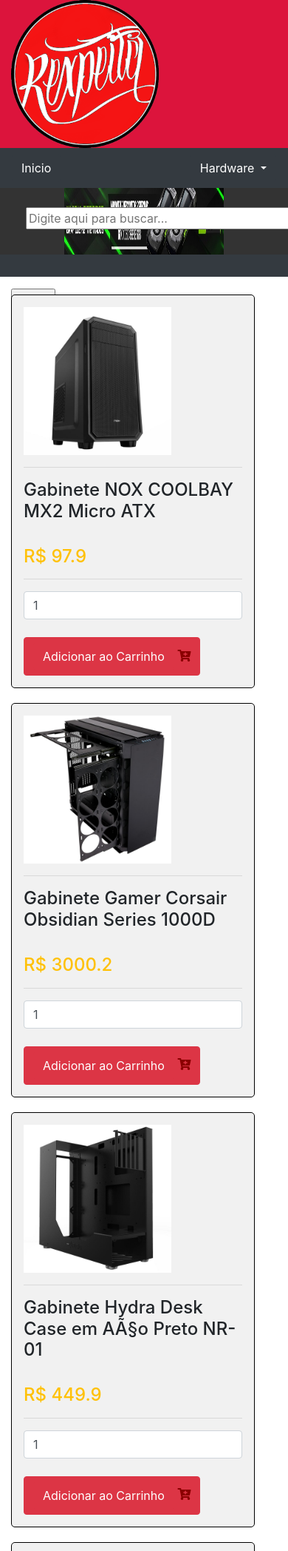
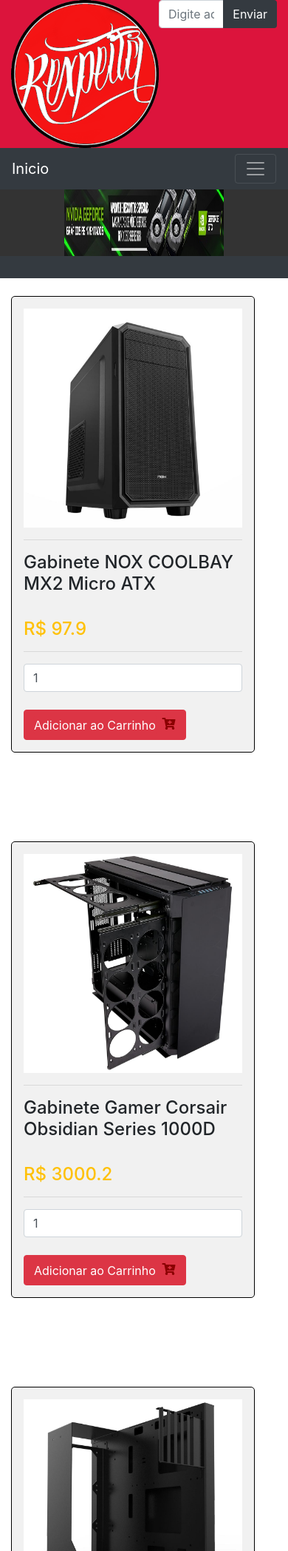
Before and after one commit to rexpeita-projeto-integrador/rexpeita, a PHP site: page /gabinete.php in a window 390 px wide; the page is wider, and only the part inside the window is pictured. Shown: the part 144-2240 px from the top of that part at 74% size. Run offline with PHP 8.4, Linux system fonts and the light colour scheme; data comes from the database, SQL or seed files in the repository; some libraries are stand-ins or nearby versions.

Commit message:
responsividade

```diff
--- a/css/cart.css
+++ b/css/cart.css
@@ -3,7 +3,7 @@
     background-color: #f1f1f1;
     border-radius: 5px;
     padding: 16px;
-    margin-bottom: 20px;
+    margin-bottom: 120px;
 }
 
 .table {
@@ -37,8 +37,8 @@
 .img-responsive {
     height: 100%;
     width: 100%;
-    max-height: 200px;
-    max-width: 200px;
+    max-height: 100%;
+    max-width: 100%;
 }
 
 .img-responsive2 {
--- a/gabinete.php
+++ b/gabinete.php
@@ -7,7 +7,8 @@
 
     <head>
         <title>Gabinete - Rexpeita</title>
-    </head>
+        <link rel="stylesheet" href="css/carrinho.css">
+        </head>
 
     <body>
         <!-- Banner -->
@@ -35,9 +36,9 @@
                     while($product = mysqli_fetch_assoc($result)) :
                     //print_r($product);
                     ?>
-                        <div class="col-sm-4 col-md-3">
+                        <div class="col-sm-4 col-md-5  col-lg-3"  >
                                 <form method="POST" action="cart.php?action=add&id=<?php echo $product['id']; ?>">
-                                    <div class="products">
+                                    <div class="products" style="width:250px padding:50px;">
                                         <a href="<?php echo $product['id']; ?>.php"><img src="<?php echo $product['image']; ?>" class="img-responsive"></a>
                                         <hr>
                                         <h4><?php echo $product['name']; ?></h4>
@@ -48,9 +49,9 @@
                                         <input type="hidden" name="name" value="<?php echo $product['name']; ?>" />
                                         <input type="hidden" name="price" value="<?php echo $product['price']; ?>" />
                                         <br>
-                                        <a href="#" class="btn btn-danger">
-                                            <input type="submit" name="add_to_cart" class="btn btn-danger" width="200px" height="200px" value="Adicionar ao Carrinho">
-                                            <i class="fas fa-cart-plus"></i>
+                                        <a href="#" class="btn btn-danger" >
+                                            <input type="submit" name="add_to_cart" class="btn btn-danger" id="carrinho" value="Adicionar ao Carrinho" style="padding:0px; padding-right:1px;">
+                                            <i class="fas fa-cart-plus" style="padding:px; margin:2px;"></i>
                                         </a>
                                     </div>
                                     </form>
--- a/header.php
+++ b/header.php
@@ -22,6 +22,7 @@
     <link rel="stylesheet" href="https://use.fontawesome.com/releases/v5.8.1/css/all.css" integrity="sha384-50oBUHEmvpQ+1lW4y57PTFmhCaXp0ML5d60M1M7uH2+nqUivzIebhndOJK28anvf" crossorigin="anonymous">
 
     <!-- Bootstrap -->
+    <link rel="stylesheet" type="text/css" href="css/bootstrap.css"/>
     <link rel="stylesheet" href="https://stackpath.bootstrapcdn.com/bootstrap/4.3.1/css/bootstrap.min.css" integrity="sha384-ggOyR0iXCbMQv3Xipma34MD+dH/1fQ784/j6cY/iJTQUOhcWr7x9JvoRxT2MZw1T" crossorigin="anonymous">
 
 <head>
@@ -36,23 +37,24 @@
             <div class="row">
 
                 <!-- Social Networks -->
+            <div clss="row" id='teste'>
                 <div class="col-sm social-network float-left">
                     <a href="https://www.facebook.com" target="_blank" alt="Facebook da Rexpeita" title="Facebook da Rexpeita"><i class="fab fa-facebook-square fa-3x"></i></a>
 
                     <a href="https://www.twitter.com" target="_blank" alt="Twitter da Rexpeita" title="Twitter da Rexpeita"><i class="fab fa-twitter-square fa-3x"></i></a>
 
-                    <a href="#" alt="Brasil" title="Brasil" width=60px height=40px border=0><img src="img/Flag_Brazil.png" class="bandeira" width=60px height=40px border=0></a>
+                    <a href="#" alt="Brasil" title="Brasil" width=6px height=40px border=0><img src="img/Flag_Brazil.png" class="bandeira" width=60px height=40px border=0></a>
 
                     <a href="#" alt="Argentina" title="Argentina - Em breve..." width=60px height=40px border=0><img src="img/Flag_Argentina.png" class="bandeira" width=60px height=40px border=0></a>
-
                 </div>
-
+            </div>
                 <!-- Service Center -->
-                <div class="col-sm service-center float-right">
+                <div class="col-sm service-center float-right" id="teste">
                     <a href="home.php" alt="Minha Conta" title="Minha Conta"><i class="fas fa-user-circle fa-3x"></i></a>
 
                     <a href="cart.php" alt="Carrinho de Compras" title="Carrinho de Compras"><i class="fas fa-shopping-cart fa-3x"></i></a>
                 </div>
+
             <!-- 1 Row End -->
             </div>
         </div>
@@ -66,47 +68,68 @@
 
                 <!-- Column Logo Container -->
                 <div class="col-sm logo-container">
-                    <a href="index.php"><img src="img/rexpeita.png" class="img-fluid float-left" height="200px" width="200px"></a>
+                    <a href="index.php"><img src="img/rexpeita.png" class="img-fluid float-left" height="100" width="200px"></a>
 
                     <!-- Search Bar -->
-                        <form method="post">
-                            <input type="text" name="search" placeholder="Digite aqui para buscar..." border="0" class="img-fluid float-sm-left search-bar">
-                            <input type="submit" name="submit" border="0" class="img-fluid float-sm-left search-bar-img">
-                        </form>
-
+                    <div class="row">
+                        <div class="form-group">
+                            <div class="input-group mb-3" id=search>
+                                <input type="text"  name="search" placeholder="Digite aqui para buscar..."class="form-control">
+                                <div class="input-group-append">
+                                    <button class="btn  bg-dark" type="submit" style="color:white;">Enviar</button>
+                                </div>
+                            </div>
+                        </div>
+                    </div>
                 </div>
             <!-- 1 Row End -->
             </div>
         </div>
         <!-- Fluid Logo Container End -->
 
-        <!-- Nav Bar -->
-        <nav class="navbar navbar-expand-lg navbar-dark bg-dark">
-
-            <!-- Todos Produtos -->
-            <a href="all.php" class="btn btn-dark">Inicio</a>
-
-            <!-- Hardware -->
-            <div class="dropdown">
-              <button class="btn btn-dark dropdown-toggle" type="button" id="Hardware" data-toggle="dropdown">
-                Hardware
-              </button>
-
-              <!-- Items -->
-              <div class="dropdown-menu bg-light" aria-labelledby="Hardware">
-                <a class="dropdown-item" href="processadores.php">Processadores</a>
-                <a class="dropdown-item" href="placas-mae.php">Placa-Mãe</a>
-                <a class="dropdown-item" href="ram.php">Memória Ram</a>
-                <a class="dropdown-item" href="hd.php">Disco Rígido (HD)</a>
-                <a class="dropdown-item" href="ssd.php">Disco de Estado Sólido (SSD)</a>
-                <a class="dropdown-item" href="m2.php">NVMe PCIe (M.2)</a>
-                <a class="dropdown-item" href="fonte.php">Fonte</a>
-                <a class="dropdown-item" href="gabinete.php">Gabinete</a>
-                <a class="dropdown-item" href="graphicscard.php">Placa de Vídeo</a>
-              </div>
+        <!--Nav bar-->
+            <nav class="navbar navbar-expand-md bg-dark navbar-dark">
+        <!-- Brand -->
+            <a class="navbar-brand" href="all.php">Inicio</a>
+        <!-- Toggler/collapsibe Button -->
+            <button class="navbar-toggler" type="button" data-toggle="collapse" data-target="#collapsibleNavbar">
+                <span class="navbar-toggler-icon"></span>
+             </button>
+        <!-- Navbar links -->
+            <div class="collapse navbar-collapse" id="collapsibleNavbar">
+                <ul class="navbar-nav">
+                    <li class="nav-item">
+                        <a class="nav-link" href="processadores.php">Processadores</a>
+                    </li>
+                    <li class="nav-item">
+                        <a class="nav-link" href="placas-mae.php">Placa-Mãe</a>
+                    </li>
+                    <li class="nav-item">
+                        <a class="nav-link" href="ram.php">Memória Ram</a>
+                    </li>
+                    <li class="nav-item">
+                        <a class="nav-link" href="hd.php">Disco Rígido (HD)</a>
+                    </li>
+                    <li class="nav-item">
+                        <a class="nav-link" href="ssd.php">Disco de Estado Sólido (SSD)</a>
+                    </li>
+                    <li class="nav-item">
+                        <a class="nav-link"  href="m2.php">NVMe PCIe (M.2)</a>
+                    </li>
+                    <li class="nav-item">
+                        <a class="nav-link"   href="fonte.php">Fonte</a>
+                    </li>
+                    <li class="nav-item">
+                        <a class="nav-link" href="gabinete.php">Gabinete</a>
+                    </li>
+                    <li class="nav-item">
+                        <a class="nav-link" href="graphicscard.php">Placa de Vídeo</a>
+                    </li>
+                </ul>
             </div>
         </nav>
-        <!-- Nav Bar End -->
+
+
         <?php
         $con = new PDO("mysql:host=localhost;dbname=rexpeita", 'root', '');
 
--- a/login.php
+++ b/login.php
@@ -17,13 +17,11 @@
 
         <!-- Banner -->
         <div class="container-fluid" alt="banner" title="Propaganda" style="background-color: #333;">
-            <img src="css/banner.jpg" class='banner' height="90px" width="100%" align='center'>
+            <img src="css/banner.jpg" class='banner' height="45%" width="50%" align='center'>
         </div>
         <!-- Banner End -->
 
         <div class="container-fluid bg-dark" style="height: 30px;"></div>
-
-    <br>
 
     <!-- Login Form -->
     <div class="container-fluid">
```
Also changed, not shown: ram.php (+4 -4 lines).
